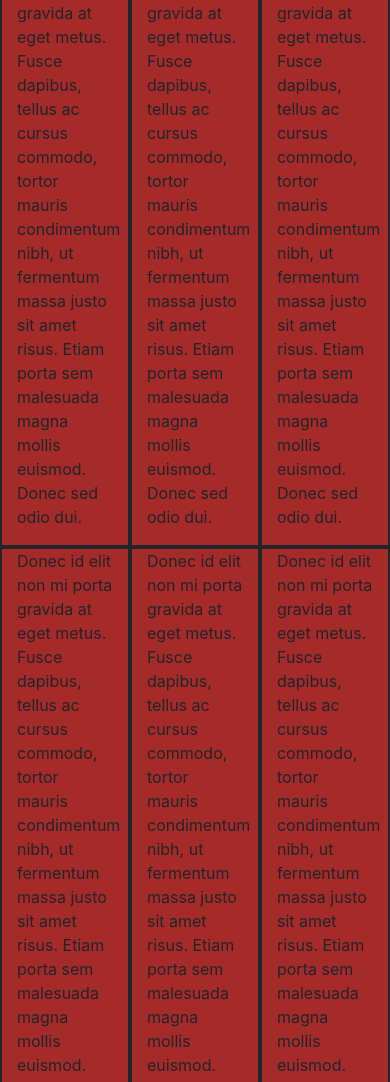
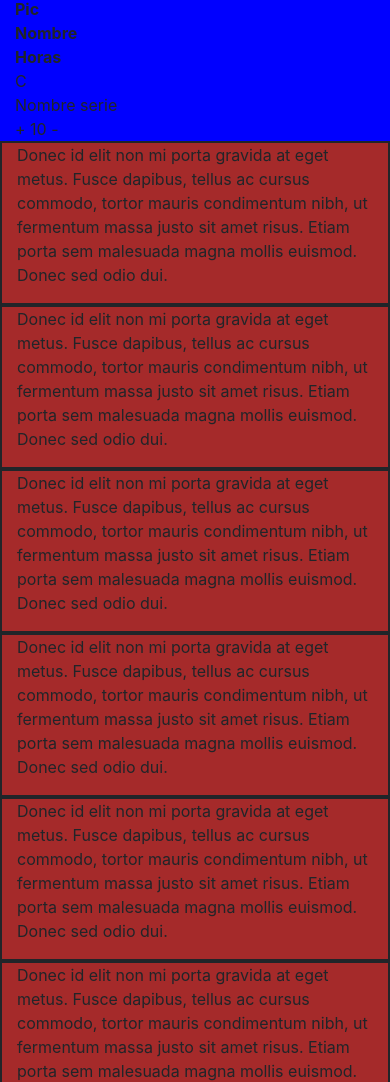
Before and after one commit to marcduranxanco/gh-reto2-showcase, a plain HTML site: page index.html in a window 390 px wide. Shown: the part 296-1378 px from the top of the page. Drawn offline with nearby package versions, Linux system fonts and the light colour scheme.

Commit message:
UPDATE: Layout

```diff
--- a/index.html
+++ b/index.html
@@ -69,7 +69,7 @@
         <div class="col-lg-10 col-sm-12" style="background-color: aqua;">
           <div class="row">
             <div
-              class="col-4"
+              class="col-lg-4 col-md-6 col-sm-12"
               style="background-color: brown; border: 2px; border-style: solid;"
             >
               <p>
@@ -80,7 +80,7 @@
               </p>
             </div>
             <div
-              class="col-4"
+              class="col-lg-4 col-md-6 col-sm-12"
               style="background-color: brown; border: 2px; border-style: solid;"
             >
               <p>
@@ -91,7 +91,7 @@
               </p>
             </div>
             <div
-              class="col-4"
+              class="col-lg-4 col-md-6 col-sm-12"
               style="background-color: brown; border: 2px; border-style: solid;"
             >
               <p>
@@ -102,7 +102,7 @@
               </p>
             </div>
             <div
-              class="col-4"
+              class="col-lg-4 col-md-6 col-sm-12"
               style="background-color: brown; border: 2px; border-style: solid;"
             >
               <p>
@@ -113,7 +113,7 @@
               </p>
             </div>
             <div
-              class="col-4"
+              class="col-lg-4 col-md-6 col-sm-12"
               style="background-color: brown; border: 2px; border-style: solid;"
             >
               <p>
@@ -124,7 +124,7 @@
               </p>
             </div>
             <div
-              class="col-4"
+              class="col-lg-4 col-md-6 col-sm-12"
               style="background-color: brown; border: 2px; border-style: solid;"
             >
               <p>
@@ -135,7 +135,7 @@
               </p>
             </div>
             <div
-              class="col-4"
+              class="col-lg-4 col-md-6 col-sm-12"
               style="background-color: brown; border: 2px; border-style: solid;"
             >
               <p>
@@ -146,7 +146,7 @@
               </p>
             </div>
             <div
-              class="col-4"
+              class="col-lg-4 col-md-6 col-sm-12"
               style="background-color: brown; border: 2px; border-style: solid;"
             >
               <p>
@@ -158,15 +158,36 @@
             </div>
           </div>
         </div>
-        <div class="col-lg-2 col-sm-12" style="background-color: blue;">
-          Carrito
+        <div class="col-lg-2 order-lg-last col-sm-12 order-first" style="background-color: blue;">
+          <div class="row"><h2>Tu alquiler</h2></div>
+          <div class="row">
+            <div class="col-lg-2">
+              <b>Pic</b>
+            </div>
+            <div class="col-lg-5">
+              <b>Nombre</b>
+            </div>
+            <div class="col-lg-4">
+              <b>Horas</b>
+            </div>
+          </div>
+          <div class="row">
+            <div class="col-lg-2">
+              C
+            </div>
+            <div class="col-lg-5">
+              Nombre serie
+            </div>
+            <div class="col-lg-4">
+              + 10 -
+            </div>
+          </div>
         </div>
       </div>
     </div>
 
-    <hr />
     <!-- Footer -->
-    <footer class="page-footer font-small blue pt-4">
+    <footer class="page-footer font-small blue pt-4" style="background-color:chartreuse;">
       <!-- Footer Links -->
       <div class="container-fluid text-center text-md-left">
         <!-- Grid row -->
```
